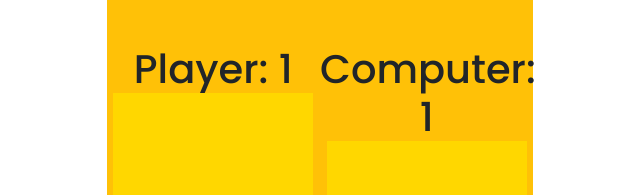
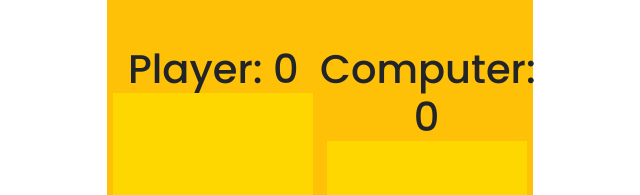
Before and after one commit to isplash16/Jack-en-poy, a plain HTML site: page index.html in a window 1280 px wide. Shown: the part 235-430 px from the top of the page, without its empty margins (320-960 px from the left). Drawn offline with nearby package versions, Linux system fonts and the light colour scheme.

Commit message:
Update index.html

```diff
--- a/index.html
+++ b/index.html
@@ -27,7 +27,7 @@
             <div class="row">
               <p class="my-5" id="result"></p>
               <div class="col-6">
-                <h1 class="text-center">Player: <span id="pscore">1</span></h1>
+                <h1 class="text-center">Player: <span id="pscore">0</span></h1>
                 <div class="playercard mx-auto text-center">
                   <div class="card-front d-flex align-items-center">
                     <h1 class="mx-auto" id="playerchoose">
@@ -40,7 +40,7 @@
               </div>
               <div class="col-6">
                 <h1 class="text-center">
-                  Computer: <span id="cscore">1</span>
+                  Computer: <span id="cscore">0</span>
                 </h1>
                 <div class="compcard mx-auto text-center">
                   <div class="card-front d-flex align-items-center">
```
